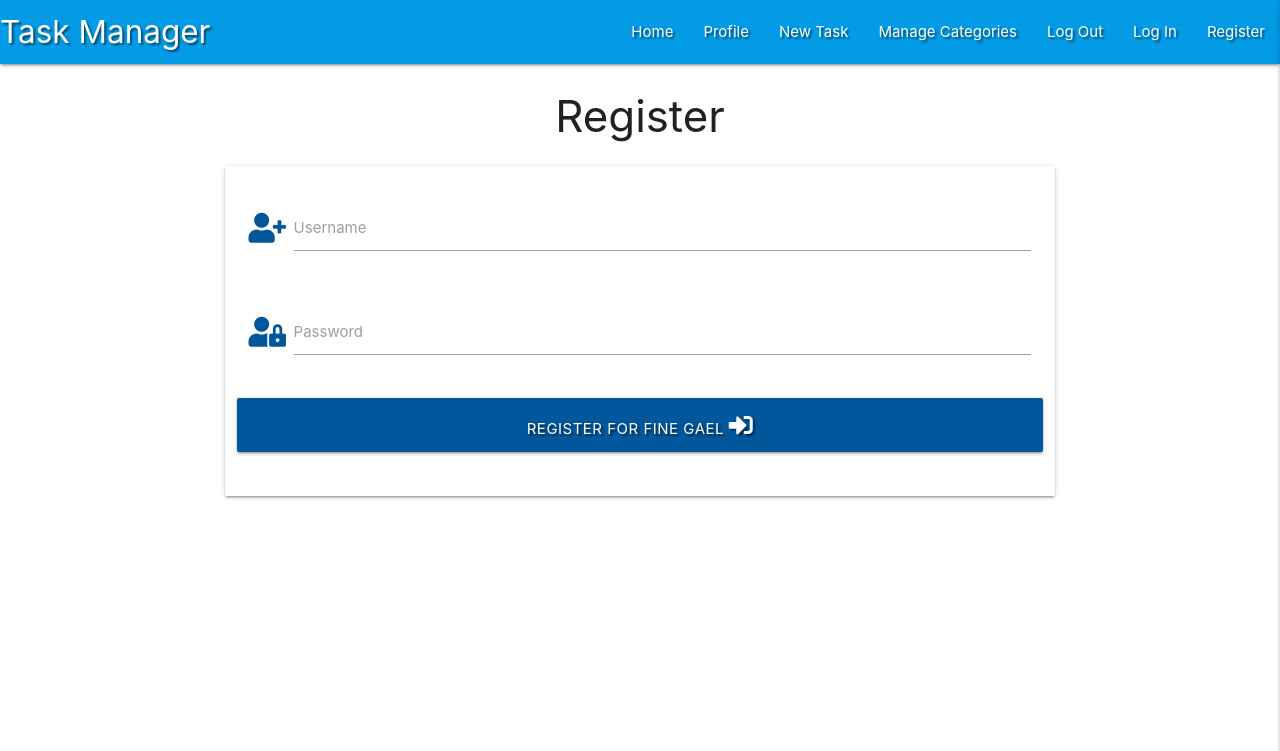
After one commit to Andrew-code2020/datacentricminiproject, a Flask app: page /register in a window 1280 px wide. The commit adds this page. Shown: the top 751 px of the page. Run offline with Flask 2, Linux system fonts and the light colour scheme; some libraries are stand-ins or nearby versions.

Commit message:
add  User Authentication And Authorization

```diff
--- a/app.py
+++ b/app.py
@@ -4,6 +4,7 @@
     redirect, request, session, url_for)
 from flask_pymongo import PyMongo
 from bson.objectid import ObjectId
+from werkzeug.security import generate_password_hash, check_password_hash
 
 if os.path.exists("env.py"):
     import env
@@ -24,6 +25,11 @@
     return render_template("tasks.html", tasks=tasks)
 
 
+@app.route("/register", methods=["GET", "POST"])
+def register():
+    return render_template("register.html")
+
+
 if __name__ == "__main__":
     app.run(host=os.environ.get("IP"),
             port=int(os.environ.get("PORT")),
--- a/static/js/script.js
+++ b/static/js/script.js
@@ -1,3 +1,3 @@
  $(document).ready(function(){
-    $(".sidenav").sidenav({edge: right});
+    $(".sidenav").sidenav({edge: "right"});
   });
--- a/templates/base.html
+++ b/templates/base.html
@@ -39,7 +39,7 @@
             <li><a href="">Manage Categories</a></li>
             <li><a href="">Log Out</a></li>
             <li><a href="">Log In</a></li>
-            <li><a href="">Register</a></li>
+            <li><a href="{{url_for('register')}}">Register</a></li>
 
           </ul>
         </div>
@@ -53,7 +53,7 @@
             <li><a href="">Manage Categories</a></li>
             <li><a href="">Log Out</a></li>
             <li><a href="">Log In</a></li>
-            <li><a href="">Register</a></li>
+            <li><a href="{{url_for('register')}}">Register</a></li>
       </ul>
     </header>
 
--- /dev/null
+++ b/templates/register.html
@@ -0,0 +1,42 @@
+{% extends "base.html" %} {% block content %}
+
+<h3 class="center-align">Register</h3>
+
+<!----Username-->
+<div class="row">
+  <form class="col s12 m8 offset-m2" method="POST" action="{{ url_for('register') }}">
+    <div class="card-panel">
+      <div class="row">
+        <div class="input-field col s12">
+          <i class="fas fa-user-plus prefix light-blue-text text-darken-4"></i>
+          <input id="username" name="username" type="text" class="validate" />
+          <label for="username">Username</label>
+        </div>
+      </div>
+      <!----Password-->
+      <div class="row">
+        <div class="input-field col s12">
+          <i class="fas fa-user-lock prefix light-blue-text text-darken-4"></i>
+          <input
+            id="password"
+            name="password"
+            type="password"
+            class="validate"
+          />
+          <label for="password">Password</label>
+        </div>
+      </div>
+      <!---register button-->
+      <div class="row">
+        <button
+          type="submit"
+          class="col s12 btn-large light-blue darken-4 text-shadow"
+        >
+          Register for Fine Gael <i class="fas fa-sign-in-alt"></i>
+        </button>
+      </div>
+    </div>
+  </form>
+</div>
+
+{% endblock %}
```
